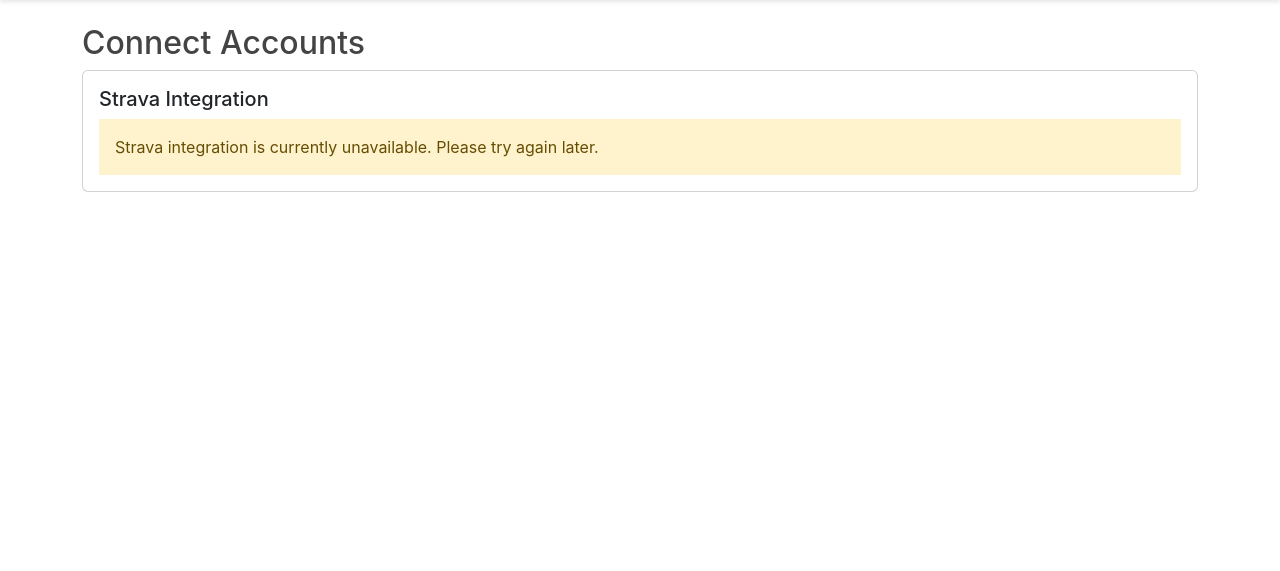
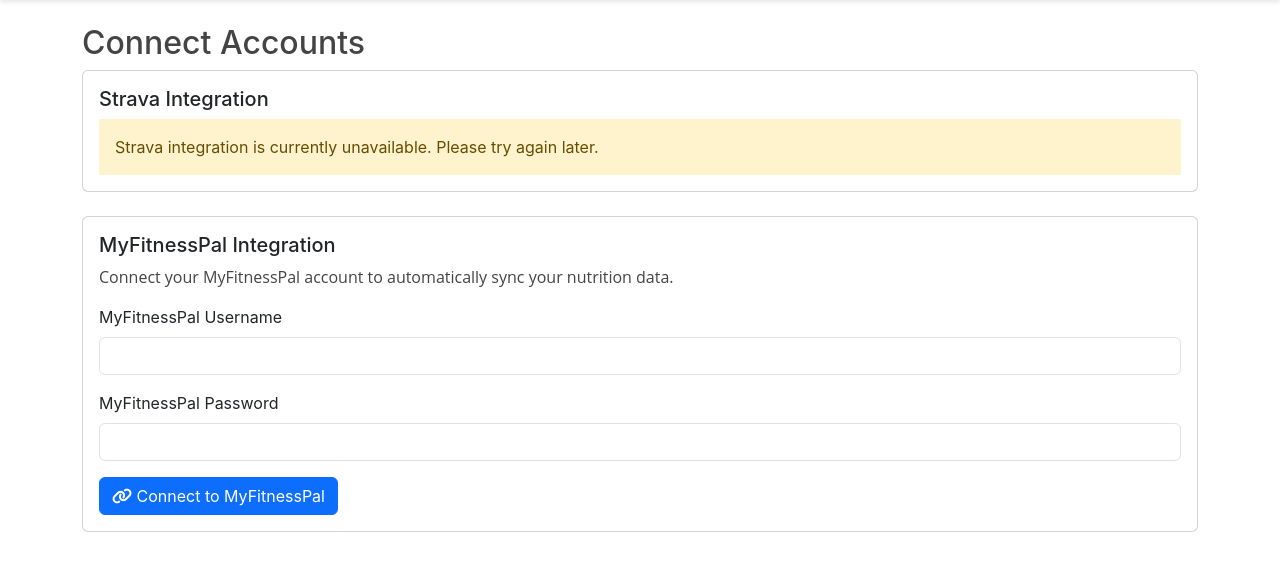
Before and after one commit to bb01010101/pythonflaskwebsite, a Flask app: page /settings in a window 1280 px wide. Shown: the part 60-631 px from the top of the page. Run offline with Flask 3, Linux system fonts and the light colour scheme; the visitor is signed in with stand-in values (Sample User, id 1).

Commit message:
myfitnesspal

```diff
--- a/requirements.txt
+++ b/requirements.txt
@@ -10,3 +10,4 @@ alembic==1.12.0
 stravalib==1.4.0
 requests==2.31.0
 pytz==2023.3
+myfitnesspal==2.0.1
--- a/website/models.py
+++ b/website/models.py
@@ -19,6 +19,9 @@ class User(db.Model, UserMixin):
     strava_refresh_token = db.Column(db.String(150))
     strava_token_expires_at = db.Column(db.DateTime)
     strava_athlete_id = db.Column(db.String(50))
+    myfitnesspal_username = db.Column(db.String(150))
+    myfitnesspal_password = db.Column(db.String(150))
+    myfitnesspal_last_sync = db.Column(db.DateTime)
 
 class CustomMetric(db.Model):
     id = db.Column(db.Integer, primary_key=True)
--- a/website/templates/settings.html
+++ b/website/templates/settings.html
@@ -13,7 +13,9 @@
     {% endwith %}
 
     <h2>Connect Accounts</h2>
-    <div class="card">
+
+    <!-- Strava Integration Card -->
+    <div class="card mb-4">
         <div class="card-body">
             <h5 class="card-title">Strava Integration</h5>
             {% if not strava_available %}
@@ -40,5 +42,45 @@
             {% endif %}
         </div>
     </div>
+
+    <!-- MyFitnessPal Integration Card -->
+    <div class="card mb-4">
+        <div class="card-body">
+            <h5 class="card-title">MyFitnessPal Integration</h5>
+            {% if not myfitnesspal_connected %}
+                <p>Connect your MyFitnessPal account to automatically sync your nutrition data.</p>
+                <form action="{{ url_for('views.connect_myfitnesspal') }}" method="POST" class="mt-3">
+                    <div class="mb-3">
+                        <label for="mfp_username" class="form-label">MyFitnessPal Username</label>
+                        <input type="text" class="form-control" id="mfp_username" name="username" required>
+                    </div>
+                    <div class="mb-3">
+                        <label for="mfp_password" class="form-label">MyFitnessPal Password</label>
+                        <input type="password" class="form-control" id="mfp_password" name="password" required>
+                    </div>
+                    <button type="submit" class="btn btn-primary">
+                        <i class="fas fa-link"></i> Connect to MyFitnessPal
+                    </button>
+                </form>
+            {% else %}
+                <p class="text-success">
+                    <i class="fas fa-check-circle"></i> Connected to MyFitnessPal
+                </p>
+                <div class="btn-group">
+                    <a href="{{ url_for('views.sync_myfitnesspal') }}" class="btn btn-primary">
+                        <i class="fas fa-sync"></i> Sync Nutrition Data
+                    </a>
+                    <a href="{{ url_for('views.disconnect_myfitnesspal') }}" class="btn btn-outline-danger">
+                        Disconnect MyFitnessPal
+                    </a>
+                </div>
+                {% if myfitnesspal_last_sync %}
+                    <p class="text-muted mt-2">
+                        <small>Last synced: {{ myfitnesspal_last_sync|timeago }}</small>
+                    </p>
+                {% endif %}
+            {% endif %}
+        </div>
+    </div>
 </div>
 {% endblock %}
--- a/website/views.py
+++ b/website/views.py
@@ -9,6 +9,7 @@ from werkzeug.utils import secure_filename
 import io
 import logging
 from .strava_integration import StravaIntegration
+from .myfitnesspal_integration import MyFitnessPalIntegration
 import pytz
 
 logger = logging.getLogger(__name__)
@@ -34,6 +35,9 @@ def get_strava_integration():
     return None
 
 strava_integration = get_strava_integration()
+
+# Initialize MyFitnessPal integration
+myfitnesspal_integration = MyFitnessPalIntegration()
 
 # Add some logging to debug the values
 logger.info(f"Strava Client ID: {os.environ.get('STRAVA_CLIENT_ID')}")
@@ -796,27 +800,14 @@ def delete_custom_metric(metric_id):
 @login_required
 def settings():
     strava_available = strava_integration is not None
-    # Get list of common timezones
-    common_timezones = [
-        'America/New_York',
-        'America/Chicago',
-        'America/Denver',
-        'America/Los_Angeles',
-        'America/Phoenix',
-        'America/Anchorage',
-        'Pacific/Honolulu',
-        'America/Puerto_Rico',
-        'Europe/London',
-        'Europe/Paris',
-        'Asia/Tokyo',
-        'Australia/Sydney'
-    ]
+    myfitnesspal_connected = current_user.myfitnesspal_username is not None
     return render_template(
         'settings.html',
         user=current_user,
         strava_connected=current_user.strava_access_token is not None if strava_available else False,
         strava_available=strava_available,
-        timezones=common_timezones
+        myfitnesspal_connected=myfitnesspal_connected,
+        myfitnesspal_last_sync=current_user.myfitnesspal_last_sync
     )
 
 @views.route('/update_timezone', methods=['POST'])
@@ -1102,3 +1093,71 @@ def timeago(timestamp):
     except Exception as e:
         logger.error(f"Error in timeago filter: {str(e)}", exc_info=True)
         return ''
+
+@views.route('/connect_myfitnesspal', methods=['POST'])
+@login_required
+def connect_myfitnesspal():
+    username = request.form.get('username')
+    password = request.form.get('password')
+
+    if not username or not password:
+        flash('Please provide both username and password.', 'error')
+        return redirect(url_for('views.settings'))
+
+    try:
+        # Try to authenticate with MyFitnessPal
+        if myfitnesspal_integration.authenticate(username, password):
+            # Store credentials
+            current_user.myfitnesspal_username = username
+            current_user.myfitnesspal_password = password
+            db.session.commit()
+
+            # Sync data immediately
+            if myfitnesspal_integration.sync_data(current_user):
+                current_user.myfitnesspal_last_sync = datetime.datetime.now(datetime.timezone.utc)
+                db.session.commit()
+                flash('Successfully connected to MyFitnessPal and synced data!', 'success')
+            else:
+                flash('Connected to MyFitnessPal but failed to sync data.', 'warning')
+        else:
+            flash('Failed to authenticate with MyFitnessPal. Please check your credentials.', 'error')
+    except Exception as e:
+        logger.error(f"Error connecting to MyFitnessPal: {str(e)}", exc_info=True)
+        flash('An error occurred while connecting to MyFitnessPal.', 'error')
+
+    return redirect(url_for('views.settings'))
+
+@views.route('/sync_myfitnesspal')
+@login_required
+def sync_myfitnesspal():
+    if not current_user.myfitnesspal_username:
+        flash('Please connect your MyFitnessPal account first.', 'error')
+        return redirect(url_for('views.settings'))
+
+    try:
+        # Re-authenticate with stored credentials
+        if myfitnesspal_integration.authenticate(current_user.myfitnesspal_username, current_user.myfitnesspal_password):
+            # Sync data
+            if myfitnesspal_integration.sync_data(current_user):
+                current_user.myfitnesspal_last_sync = datetime.datetime.now(datetime.timezone.utc)
+                db.session.commit()
+                flash('Successfully synced MyFitnessPal data!', 'success')
+            else:
+                flash('Failed to sync MyFitnessPal data.', 'error')
+        else:
+            flash('Failed to authenticate with MyFitnessPal. Please reconnect your account.', 'error')
+    except Exception as e:
+        logger.error(f"Error syncing MyFitnessPal data: {str(e)}", exc_info=True)
+        flash('An error occurred while syncing MyFitnessPal data.', 'error')
+
+    return redirect(url_for('views.settings'))
+
+@views.route('/disconnect_myfitnesspal')
+@login_required
+def disconnect_myfitnesspal():
+    current_user.myfitnesspal_username = None
+    current_user.myfitnesspal_password = None
+    current_user.myfitnesspal_last_sync = None
+    db.session.commit()
+    flash('Disconnected from MyFitnessPal', 'success')
+    return redirect(url_for('views.settings'))
```
Also changed, not shown: website/myfitnesspal_integration.py (added, +77 -0 lines).
